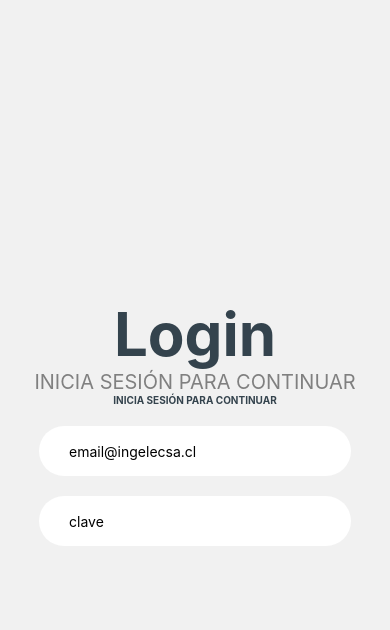
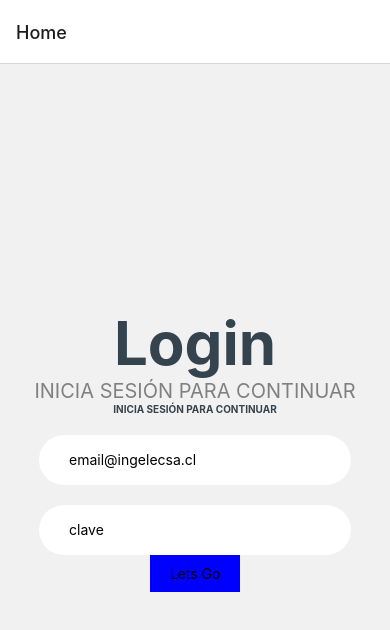
Before and after one commit to jsandovalsantibez/Proyecto-Practica-2023, a React Native app: screen /Home in a window 390 px wide. Shown: the top 630 px of the page. Built offline with nearby package versions, Linux system fonts and the light colour scheme.

Commit message:
se agrega la navegacion

```diff
--- a/App.js
+++ b/App.js
@@ -1,55 +1,20 @@
 import { StatusBar } from 'expo-status-bar';
-import React from 'react';
-import { StyleSheet, Text, View } from 'react-native';
-import {TextInput} from 'react-native';
+import { SafeAreaView, StyleSheet, Text, View } from 'react-native';
+import MainStack from './navigation/MainStack';
 
 export default function App() {
   return (
-    <View style={styles.container}>
-      <Text style={styles.titulo}>Login</Text>
-      <Text style={styles.sub_Titulo}>INICIA SESIÓN PARA CONTINUAR</Text>
-      <Text style={styles.descripcion}>INICIA SESIÓN PARA CONTINUAR</Text>
-      <TextInput
-        placeholder="email@ingelecsa.cl"
-        style={styles.textInput}
-      />
-      <TextInput
-        placeholder="clave"
-        style={styles.textInput}
-      />
-      <StatusBar style="auto" />
-    </View>
+    <SafeAreaView style={{flex: 1}}>
+      <MainStack/>
+    </SafeAreaView>
   );
 }
 
 const styles = StyleSheet.create({
   container: {
     flex: 1,
-    backgroundColor: '#f1f1f1',
+    backgroundColor: '#f0f0f0',
     alignItems: 'center',
     justifyContent: 'center',
   },
-  titulo:{
-    fontSize: 60,
-    color: '#34434D',
-    fontWeight: 'bold',
-  },
-  sub_Titulo:{
-    fontSize: 20,
-    color: 'gray',
-  },
-  descripcion:{
-    fontSize: 10,
-    color: '#34434D',
-    fontWeight: 'bold',
-  },
-  textInput:{
-    padding: 10,
-    paddingStart: 30,
-    width: '80%',
-    height: 50,
-    marginTop: 20,
-    borderRadius: 30,
-    backgroundColor: '#fff',
-  }
 });
--- /dev/null
+++ b/components/Boton.js
@@ -0,0 +1,31 @@
+import React from "react";
+import { StyleSheet, Text, TouchableOpacity, View } from "react-native";
+
+const Boton = (props) => {
+    const { onPress, text } = props
+
+    return(
+        <TouchableOpacity
+        style={ style.buttonContainer }
+        onPress = { onPress }
+        >
+            <Text style = { StyleSheet.buttonText }>
+                { text }
+            </Text>
+        </TouchableOpacity>
+    )
+}
+export default Boton;
+
+const style = StyleSheet.create({
+    buttonContainer: {
+        backgroundColor: 'blue',
+        marginBottom: 10,
+        paddingHorizontal: 20,
+        paddingVertical: 10,
+    },
+
+    buttonText: {
+        color: '#f9f9f9'
+    },
+})
--- /dev/null
+++ b/navigation/MainStack.js
@@ -0,0 +1,27 @@
+import React from "react";
+import  { View, Text } from 'react-native'
+import { createNativeStackNavigator } from '@react-navigation/native-stack'
+import { NavigationContainer } from '@react-navigation/native'
+import Home from '../screens/Home'
+import Perfil from "../screens/Perfil";
+
+const Stack = createNativeStackNavigator()
+//Navigation Container es el padre
+//Stack Navigatior es donde van a estar las pantallas disponibles
+const MainStack = () => {
+    return(
+        <NavigationContainer>
+            <Stack.Navigator>
+                <Stack.Screen
+                name= 'Home'
+                component = { Home }
+                />
+                <Stack.Screen
+                name= 'Perfil'
+                component = { Perfil }
+                />
+            </Stack.Navigator>
+        </NavigationContainer>
+    )
+}
+export default MainStack;
--- a/package.json
+++ b/package.json
@@ -9,10 +9,13 @@
     "web": "expo start --web"
   },
   "dependencies": {
+    "@react-navigation/native": "^6.1.2",
+    "@react-navigation/native-stack": "^6.9.8",
     "expo": "~47.0.12",
     "expo-status-bar": "~1.4.2",
     "react": "18.1.0",
-    "react-native": "0.70.5"
+    "react-native": "0.70.5",
+    "yet": "^0.1.0"
   },
   "devDependencies": {
     "@babel/core": "^7.12.9"
--- /dev/null
+++ b/screens/Home.js
@@ -0,0 +1,64 @@
+import React from "react";
+import { View, Text, StyleSheet } from 'react-native'
+import {TextInput} from 'react-native';
+import { StatusBar } from 'expo-status-bar';
+import Boton from "../components/Boton";
+
+const Home = ({navigation}) => {
+    return (
+    <View style={styles.container}>
+      <Text style={styles.titulo}>Login</Text>
+      <Text style={styles.sub_Titulo}>INICIA SESIÓN PARA CONTINUAR</Text>
+      <Text style={styles.descripcion}>INICIA SESIÓN PARA CONTINUAR</Text>
+      <TextInput
+        placeholder="email@ingelecsa.cl"
+        style={styles.textInput}
+      />
+      <TextInput
+        placeholder="clave"
+        style={styles.textInput}
+      />
+      <Boton
+      text = "Lets Go"
+      onPress = { () => {
+        navigation.navigate('Perfil')
+      }}
+      />
+      <StatusBar style="auto" />
+
+    </View>
+  );
+}
+export default Home;
+
+const styles = StyleSheet.create({
+    container: {
+      flex: 1,
+      backgroundColor: '#f1f1f1',
+      alignItems: 'center',
+      justifyContent: 'center',
+    },
+    titulo:{
+      fontSize: 60,
+      color: '#34434D',
+      fontWeight: 'bold',
+    },
+    sub_Titulo:{
+      fontSize: 20,
+      color: 'gray',
+    },
+    descripcion:{
+      fontSize: 10,
+      color: '#34434D',
+      fontWeight: 'bold',
+    },
+    textInput:{
+      padding: 10,
+      paddingStart: 30,
+      width: '80%',
+      height: 50,
+      marginTop: 20,
+      borderRadius: 30,
+      backgroundColor: '#fff',
+    }
+  });
--- /dev/null
+++ b/screens/Perfil.js
@@ -0,0 +1,11 @@
+import React from "react";
+import { View, Text } from 'react-native'
+
+const Perfil = ({navigation}) => {
+    return(
+        <View>
+            <Text>Mi Perfil</Text>
+        </View>
+    )
+}
+export default Perfil;
```
Also changed, not shown: App1.js (deleted, +0 -20 lines), 1 other file (tests, documents, lock files or other folders).
